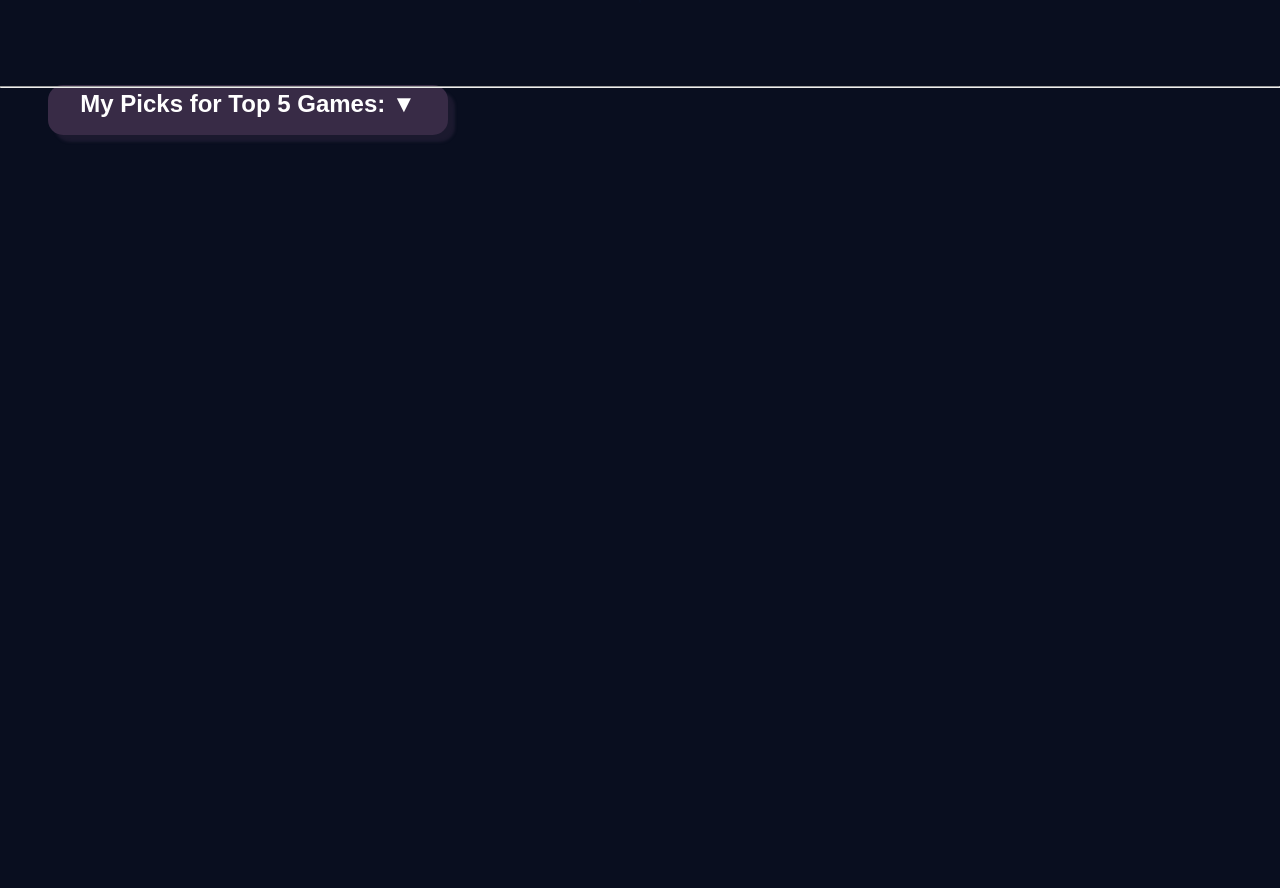
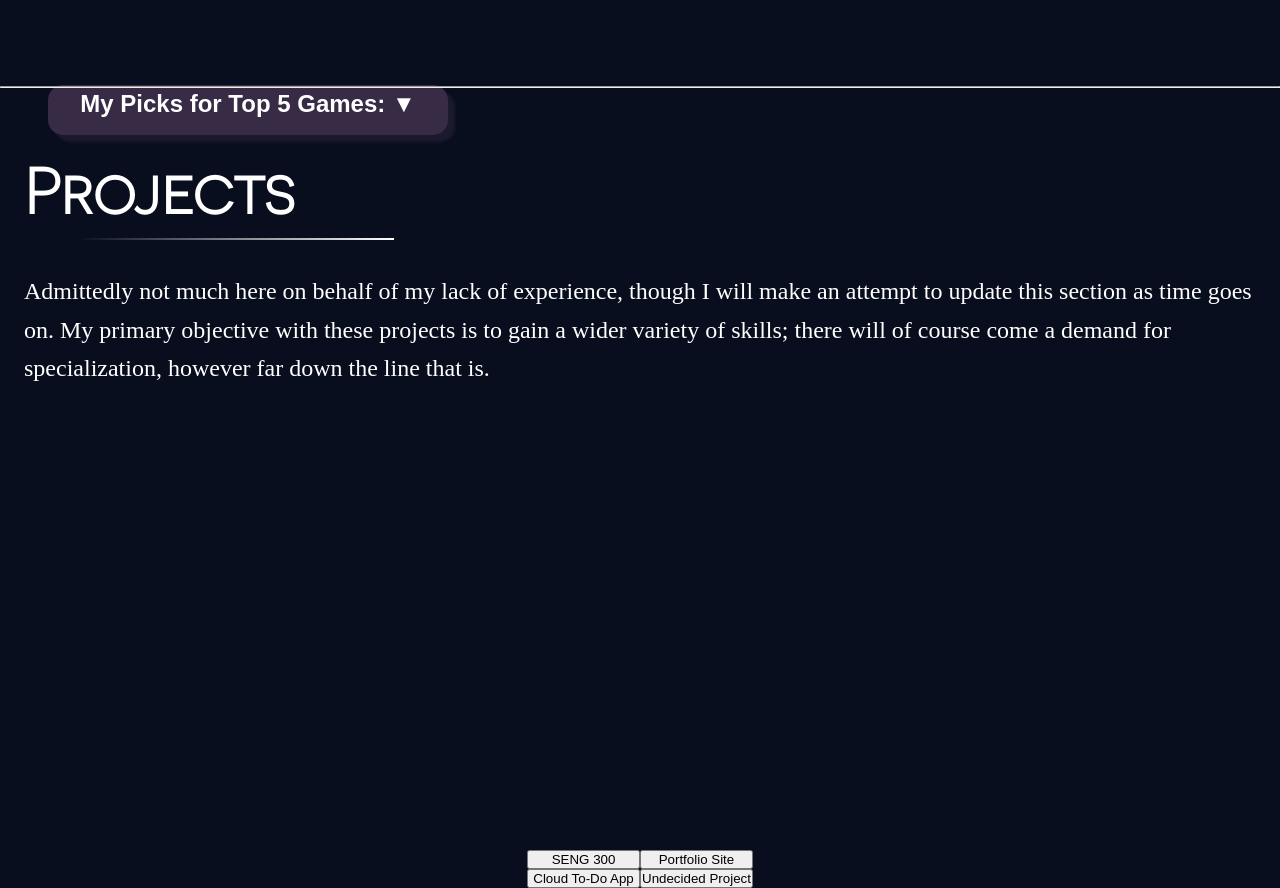
Before and after one commit to kevinleminion/portfolio-website, a React (Vite) app in the folder react-code/: page / in a window 1280 px wide. Shown: the part 1512-2400 px from the top of the page. Built offline with nearby package versions, Linux system fonts and the light colour scheme; a web font is replaced by a local one.

Commit message:
did a fair bit of work on the projects tab

```diff
--- a/react-code/src/components/Projects.css
+++ b/react-code/src/components/Projects.css
@@ -1,5 +1,117 @@
 /* projects section, shouldn't be very much here */
 
 .main-container{
-    height: 100vh;
+    min-height: 100vh; /* allow space for expansion */
+
+    display: flex;
+    flex-direction: column;
+    align-items: center; /* basic flexbox setup */
+    justify-content: space-between;
+    gap: 4rem;
 }
+
+/*------------------------------- MISC/REUSED ------------------------------------------ */
+
+/* simple gradient for separators */
+.gradient-line{
+    background: linear-gradient(90deg, #0a0f1f 15%, #FFFFFF 100%);
+    margin-bottom: 2rem;
+    opacity: 1;
+    height: 2px;
+    border:none;
+
+    width: 30%; /* don't need it to be the full length */
+    flex-shrink: 0; /* stop flexbox from shrinking it */
+}
+
+
+@keyframes rotate{
+    from{
+        transform: rotate(0deg);
+    }
+    to{
+        transform: rotate (360deg);
+    }
+}
+
+/* for the line specifically in the popups themselves*/
+.separator-line{
+    display: flex;
+    flex-direction: row; /* so the star and the line are next to each other */
+}
+
+.fp-star{
+    animation: rotate 1s linear infinite; /* simply make the star spin */
+}
+
+/*------------------------------- INTRO SECTION ---------------------------------------- */
+.intro-container{
+    height: 25vh; /* take up 25% of space */
+
+    display:flex; /* flex settings for the container */
+    flex-direction: column;
+    align-items: start;
+    flex-wrap: nowrap;
+
+    margin-top: 3rem;
+    margin-inline: 1.5rem;
+}
+
+.project-header{
+    font-size: 4rem;
+    font-style: normal;
+    font-weight: bold;
+    font-family: 'Novecento Light', sans-serif;
+}
+
+.intro-text{
+    font-size: 1.5rem;
+    font-family: 'Nuber Next';
+}
+
+
+
+/*----------------------------- BUTTON STUFF ---------------------------------- */
+
+.button-container{
+    display: grid;
+    grid-template-columns: repeat(2, 1fr); /* two columns, evenly sized */
+    grid-template-rows: repeat(2, 1fr); /* ditto for rows */
+}
+
+.generic-button{
+
+}
+
+
+
+
+/*---------------------------------- POPUP STUFF ------------------------------------ */
+
+/* slide up while fading in */
+@keyframes fadeUp{
+  from {
+    opacity: 0;
+    transform: scale(0.85) translateY(10px);
+  }
+  to {
+    opacity: 1;
+    transform: scale(1) translateY(0);
+  }
+}
+
+.close-button{
+
+}
+
+/* overwriting default HTML dialog settings */
+.dialog{
+    border: none;
+    padding: 0;
+    background: transparent;
+}
+
+/* transluscent background */
+dialog::backdrop {
+    background: rgba(0, 0, 0, 0.6);
+}
--- a/react-code/src/components/Projects.jsx
+++ b/react-code/src/components/Projects.jsx
@@ -1,10 +1,151 @@
-import React from "react";
+import React, {useRef, useEffect, useState} from "react";
 import './Projects.css';
 
 const Projects = () => {
+
+    // makes a four pointed star
+    function CreateStar({className}) {
+    return (
+        <svg
+        className={className}
+        viewBox="0 0 24 24"
+        fill="currentColor"
+        >
+        <path d="M12 0C12 6.627 6.627 12 0 12C6.627 12 12 17.373 12 24C12 17.373 17.373 12 24 12C17.373 12 12 6.627 12 0Z" />
+        </svg>
+    );
+    }
+
+    /* makes a button with a specific name and click functionality */
+    function Button({label, onClick}) {
+        return (
+            <button className="generic-button" onClick={onClick}>
+            {label}
+            </button>
+        );
+    }
+    // creates a button with generic classname and specified text/onclick behaviour. fairly simple
+
+    const [activePopup, setActivePopup] = useState(null); // no current popup
+
+    /* all the refs for the popups */
+    const popupRefs = {
+        "seng-300": useRef(null),
+        "portfolio-site": useRef(null),
+        "cloud-project": useRef(null),
+        "undecided-project": useRef(null)
+    }
+
+    /* function to determine which popup should be shown */
+    useEffect(() => {
+        Object.values(popupRefs).forEach(ref => ref.current?.close()); // whenever active popup changes, close what was open before
+
+        if (activePopup && popupRefs[activePopup]?.current) {
+            popupRefs[activePopup].current.showModal();
+        }
+
+    }, [activePopup]); /* runs whenever activePopup is changed */
+
     return(
         <div className = "main-container">
 
+            <div className = "intro-container">
+                <h1 className = "project-header">Projects</h1>
+                <hr className = "gradient-line"></hr>
+                <p className = "intro-text">
+                    Admittedly not much here on behalf of my lack of experience, though I will make an attempt to update this section as time goes on.
+                    My primary objective with these projects is to gain a wider variety of skills; there will of course come a demand
+                    for specialization, however far down the line that is.
+                </p>
+            </div>
+            {/*Intro section*/}
+
+
+            <div className = "button-container">
+                <Button label = "SENG 300" onClick={() => setActivePopup("seng-300")}/>
+                <Button label = "Portfolio Site" onClick={() => setActivePopup("portfolio-site")}/>
+                <Button label = "Cloud To-Do App" onClick={() => setActivePopup("cloud-project")}/>
+                <Button label = "Undecided Project" onClick={() => setActivePopup("undecided-project")}/>
+            </div>
+            {/*Creating all the buttons, using the template function up above*/}
+
+
+
+            {/*----------------------------- INDIVIDUAL POPUPS ---------------------------------------*/}
+            {activePopup === "seng-300" && (
+                <dialog ref = {popupRefs["seng-300"]} className = "seng-300">
+                    <span className = "project-header">SENG300 Course Project</span>
+
+                    <span className = "separator-line">
+                        <CreateStar className = "fp-star"></CreateStar>
+                        <hr className = "gradient-line"/>
+                    </span>
+
+                    <div className = "project-descriptor">
+                        <p className = "quick-rundown"></p>
+                        <ul className = "main-skills">
+
+                        </ul>
+                    </div>
+
+                    <button className = "close-button" onClick = {() => setActivePopup(null)}/>
+                </dialog>
+            )}
+
+            {activePopup === "portfolio-site" && (
+                <dialog ref = {popupRefs["portfolio-site"]} className = "portfolio-site">
+                    <span className = "project-header">This Website!</span>
+
+                    <span className = "separator-line">
+                        <CreateStar className = "fp-star"></CreateStar>
+                        <hr className = "gradient-line"/>
+                    </span>
+
+                    <div className = "project-descriptor">
+                        <p className = "quick-rundown"></p>
+                        <ul className = "main-skills">
+
+                        </ul>
+                    </div>
+
+                    <button className = "close-button" onClick = {() => setActivePopup(null)}/>
+                </dialog>
+            )}
+
+            {activePopup === "cloud-project" && (
+                <dialog ref = {popupRefs["cloud-project"]} className = "cloud-project">
+                    <span className = "project-header"></span>
+
+                    <span className = "separator-line">
+                        <CreateStar className = "fp-star"></CreateStar>
+                        <hr className = "gradient-line"/>
+                    </span>
+
+                    <div className = "project-descriptor">
+                        <p className = "quick-rundown"></p>
+                        <ul className = "main-skills">
+
+                        </ul>
+                    </div>
+
+                    <button className = "close-button" onClick = {() => setActivePopup(null)}/>
+                </dialog>
+            )}
+
+            {activePopup === "undecided-project" && (
+                <dialog ref={popupRefs["undecided-project"]} className="undecided-project">
+                    <span className="project-header">Undecided Project</span>
+                    <span className="separator-line">
+                        <CreateStar className="fp-star"/>
+                        <hr className="gradient-line"/>
+                    </span>
+                    <div className="project-descriptor">
+                        <p className="quick-rundown"></p>
+                        <ul className="main-skills"></ul>
+                    </div>
+                    <button className="close-button" onClick={handleClose}/>
+                </dialog>
+            )}
         </div>
     )
 }
```
